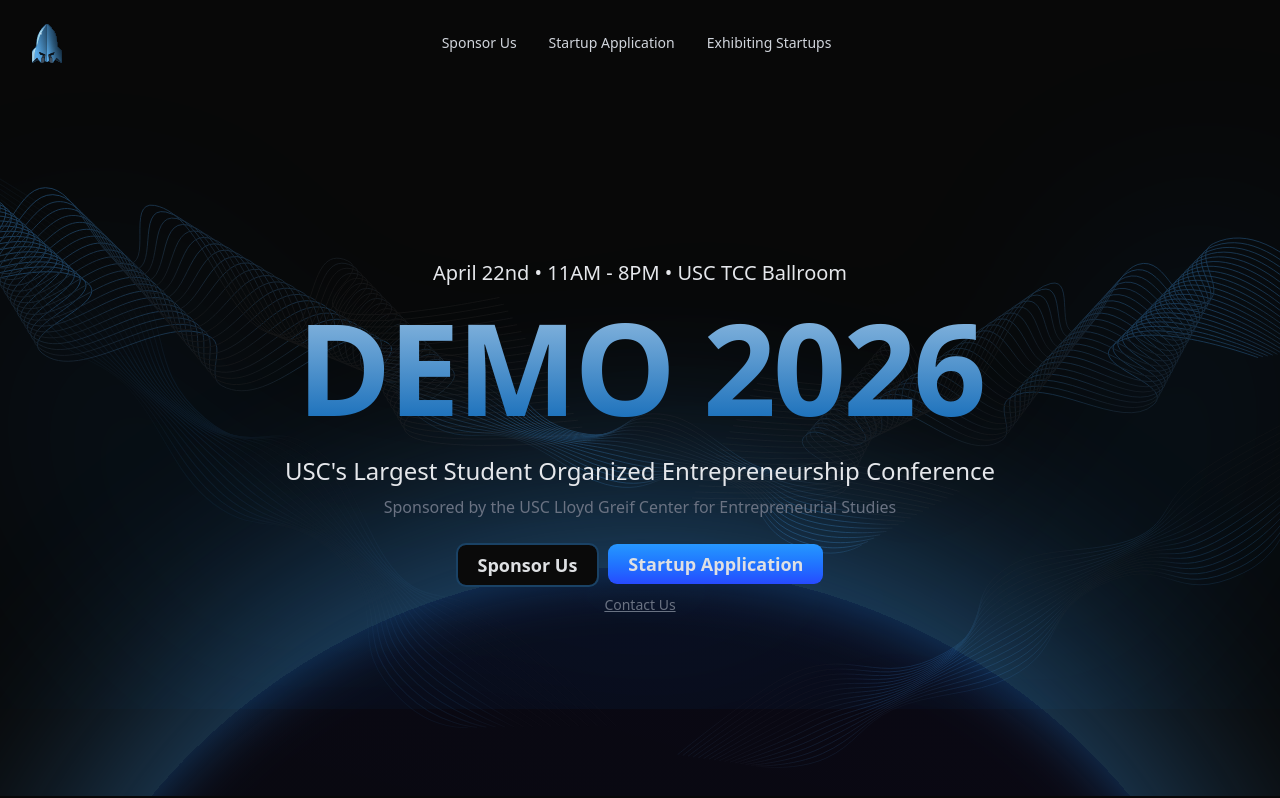
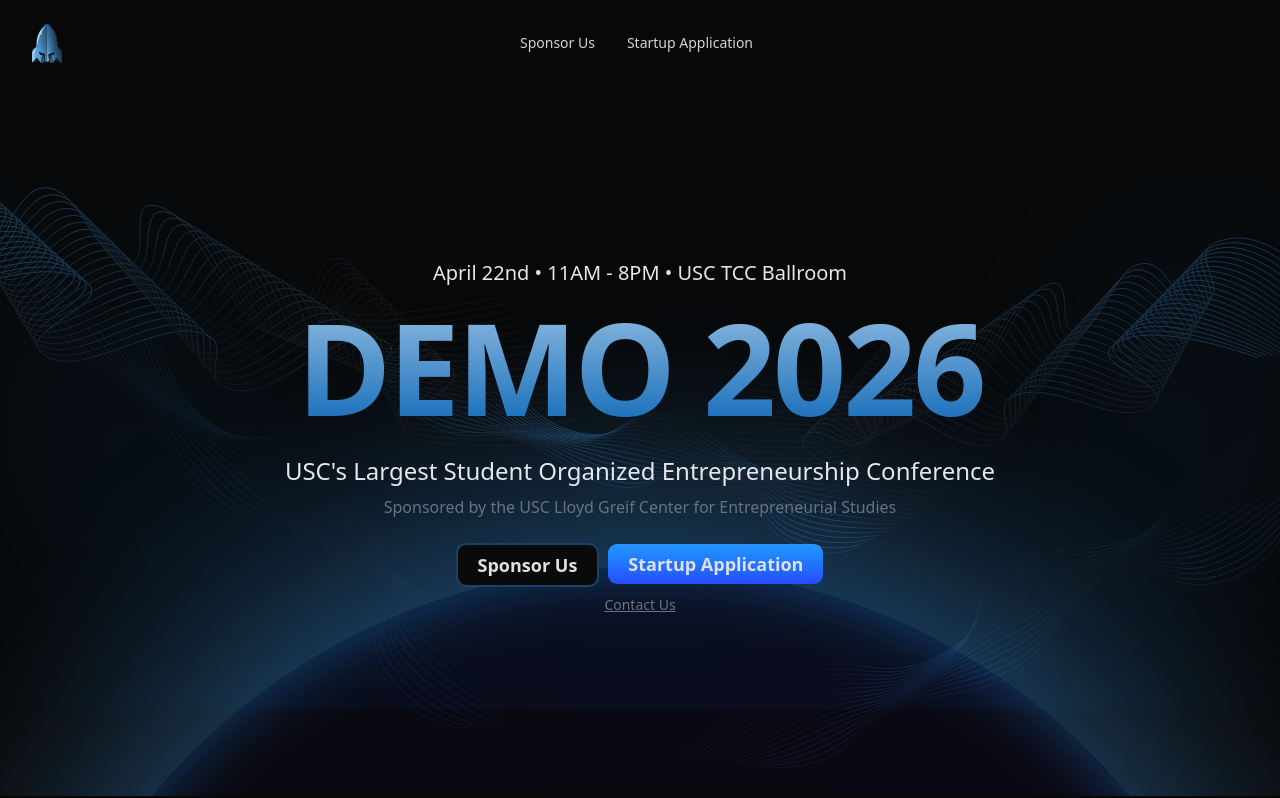
Before and after one commit to troylabs/DEMO-2025, a Next.js app: page / in a window 1280 px wide. Shown: the top 798 px of the page. Built offline with nearby package versions, Linux system fonts and the light colour scheme.

Commit message:
hide exhibiting startups section

```diff
--- a/app/page.tsx
+++ b/app/page.tsx
@@ -213,9 +213,9 @@
             >
               Startup Application
             </a>
-            <a href="#exhibiting-startups" className="transition-colors hover:text-white">
+            {/* <a href="#exhibiting-startups" className="transition-colors hover:text-white">
               Exhibiting Startups
-            </a>
+            </a> */}
           </div>
 
           {/* Ghost element to balance the nav */}
@@ -390,18 +390,16 @@
       </section>
 
       {/* Exhibiting Startups Section */}
-      <section id="exhibiting-startups" className="relative z-10 w-full py-20">
+      {/* <section id="exhibiting-startups" className="relative z-10 w-full py-20">
         <div className="relative flex flex-col items-center px-8">
-          {/* Title */}
           <h2 className="gradient-text mb-12 text-5xl font-bold md:text-7xl">
             Exhibiting Startups
           </h2>
 
-          {/* Startup Database Component */}
           <StartupDatabase />
         </div>
 
-      </section>
+      </section> */}
 
       {/* Why DEMO Section */}
       <section className="relative z-10 w-full py-20">
```
